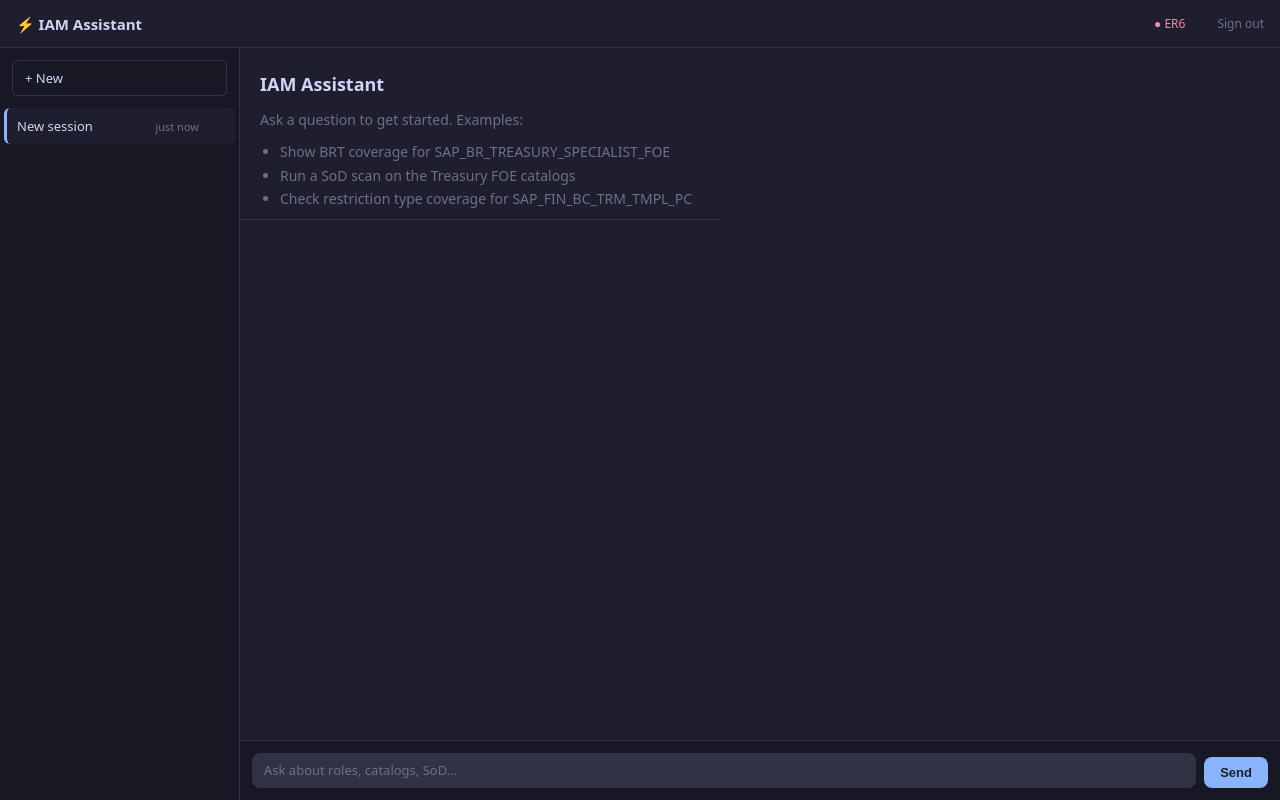
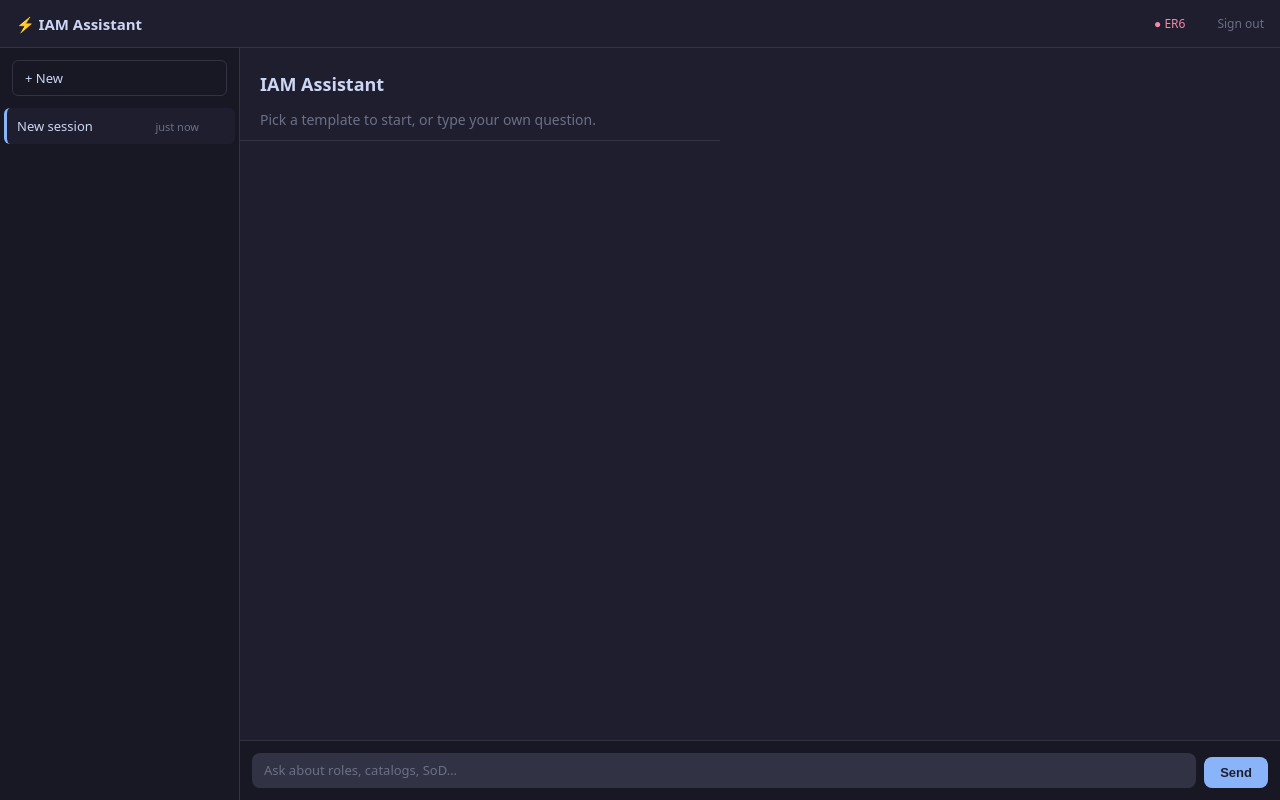
Before and after one commit to i015289/IAM-Assistant, a Python web app: template ui/templates/index.html in a window 1280 px wide. Run offline with Jinja, Linux system fonts and the light colour scheme; the template is opened without the code that fills it, so the values that code supplies are empty; some libraries are stand-ins or nearby versions.

Commit message:
feat(ui): swap static welcome examples for templates grid placeholder

```diff
--- a/ui/templates/index.html
+++ b/ui/templates/index.html
@@ -21,16 +21,13 @@
   </div>
 </header>
 
-<!-- Welcome content (cloned at startup-when-empty and on New session). -->
+<!-- Welcome content (cloned at startup-when-empty and on New session).
+     #welcome-templates is filled at clone time by populateWelcomeTemplates(). -->
 <template id="welcome-template">
   <div id="welcome" class="welcome">
     <h2>IAM Assistant</h2>
-    <p>Ask a question to get started. Examples:</p>
-    <ul>
-      <li>Show BRT coverage for SAP_BR_TREASURY_SPECIALIST_FOE</li>
-      <li>Run a SoD scan on the Treasury FOE catalogs</li>
-      <li>Check restriction type coverage for SAP_FIN_BC_TRM_TMPL_PC</li>
-    </ul>
+    <p>Pick a template to start, or type your own question.</p>
+    <div id="welcome-templates"></div>
   </div>
 </template>
 
@@ -57,6 +54,7 @@
 
 </div>
 
+<script src="/static/prompt-templates.js"></script>
 <script src="/static/app.js"></script>
 </body>
 </html>
```
